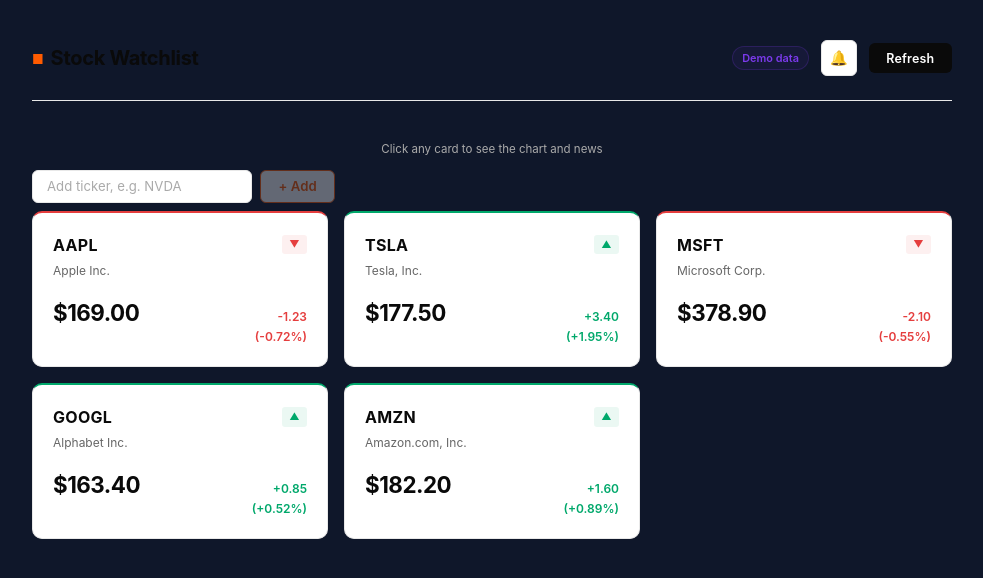
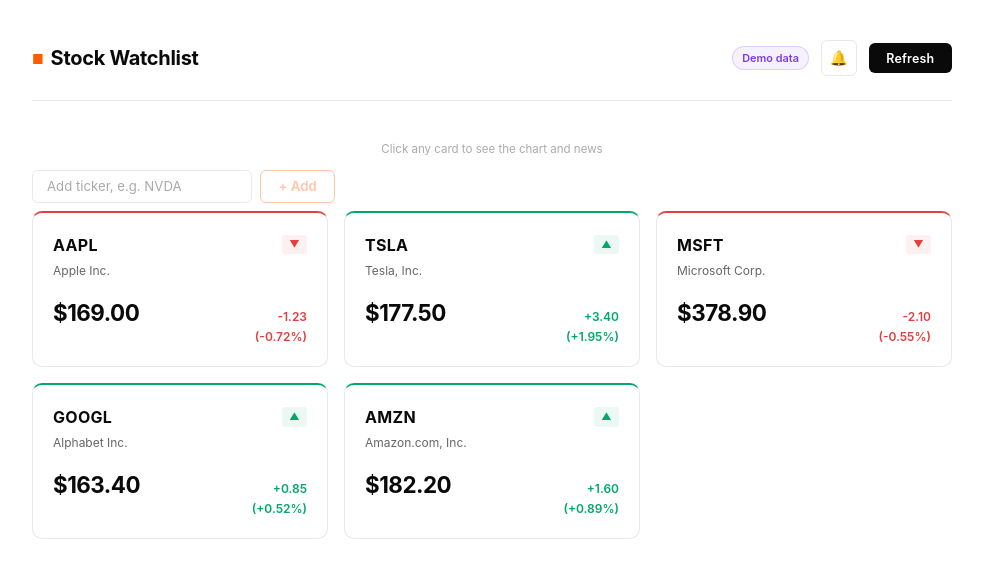
Before and after one commit to amiteshb-personal/stock-dashboard, a React (Vite) app: page / in a window 1280 px wide. Shown: the top 578 px of the page, without its empty margins (148-1131 px from the left). Built offline with nearby package versions, Linux system fonts and the light colour scheme; no server answers.

Commit message:
Fix dark background override in index.css

```diff
--- a/src/index.css
+++ b/src/index.css
@@ -6,7 +6,7 @@
 
 body {
   font-family: -apple-system, BlinkMacSystemFont, 'Segoe UI', Roboto, sans-serif;
-  background-color: #0f172a;
-  color: #e2e8f0;
+  background-color: #ffffff;
+  color: #0a0a0a;
   min-height: 100vh;
 }
```
